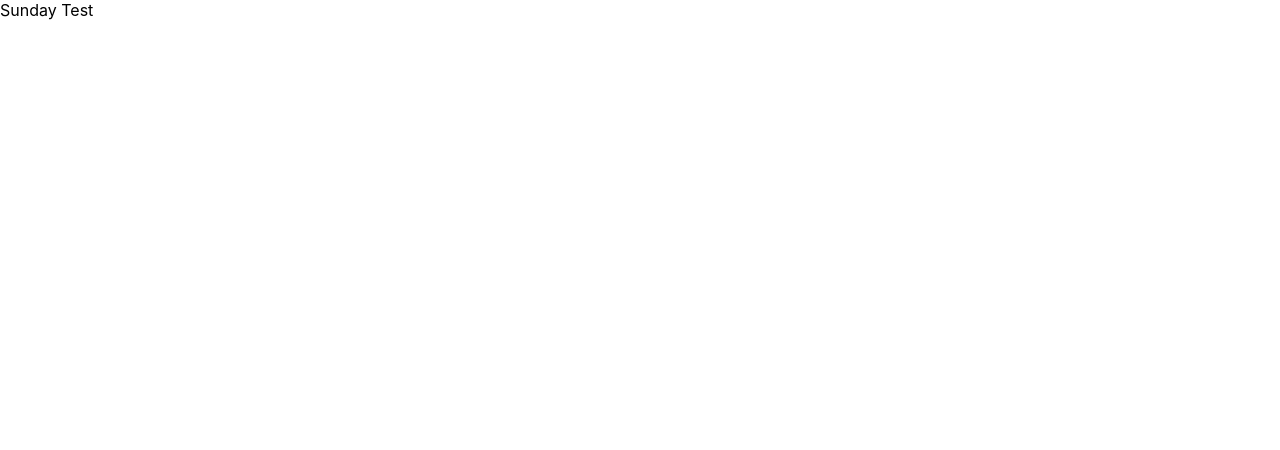
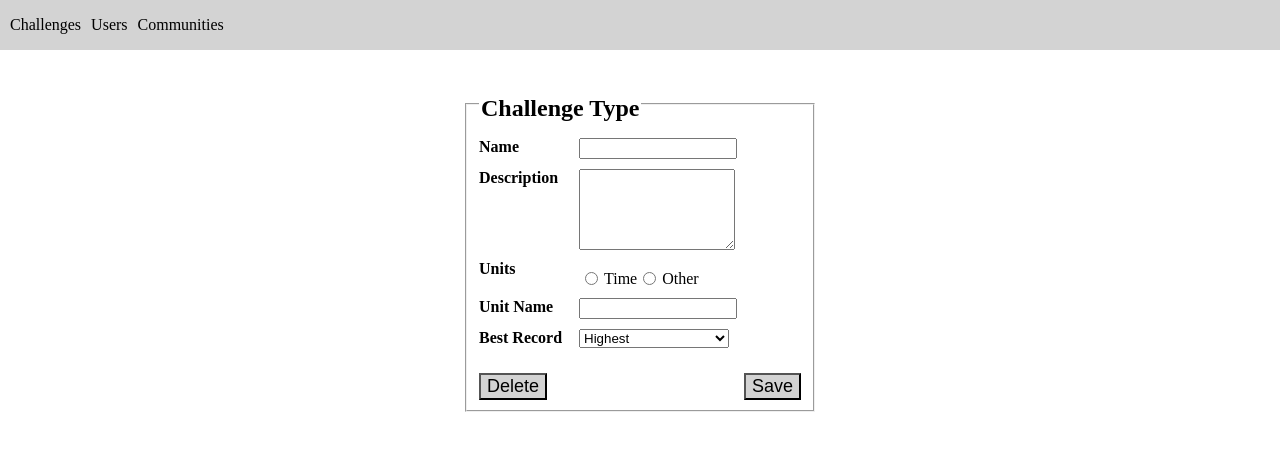
Before and after one commit to Drewlove/green-dragons-static-client, a React (Create React App) app: page /challenges/challenge-1 in a window 1280 px wide. Shown: the top 450 px of the page. Built offline with nearby package versions, Linux system fonts and the light colour scheme.

Commit message:
add nav bar, challenges list

```diff
--- a/package.json
+++ b/package.json
@@ -8,6 +8,7 @@
     "@testing-library/user-event": "^7.2.1",
     "react": "^16.13.1",
     "react-dom": "^16.13.1",
+    "react-router-dom": "^5.1.2",
     "react-scripts": "3.4.1"
   },
   "scripts": {
--- a/src/App.js
+++ b/src/App.js
@@ -1,10 +1,18 @@
 import React from 'react';
+import {Route} from 'react-router-dom'
+import Nav from './ReusableComponents/Nav'
+import ChallengesRouting from './Routing/ChallengesRouting'
+
+// import ChallengeTypesListContainer from './ListContainers/ChallengeTypesListContainer'
+// import UsersListContainer from './ListContainers/UsersListContainer'
+// import CommunitiesListContainer from './ListContainers/CommunitiesListContainer'
 
 function App() {
   return (
-    <div className="App">
-      Sunday Test
-    </div>
+    <>
+    <Nav/>
+      <Route path='/challenges' component={ChallengesRouting} />
+    </>
   );
 }
 
--- /dev/null
+++ b/src/Forms/ChallengesForm.js
@@ -0,0 +1,45 @@
+import React from 'react'
+
+const ChallengesForm = () => {
+    return(
+    <form>
+        <fieldset>
+        <legend>
+            <h2>Challenge Type</h2>
+        </legend>
+        <div>
+            <label>Name</label>
+            <input type='text'/>
+        </div>
+        <div>
+            <label>Description</label>
+            <textarea rows='5'></textarea>
+        </div>
+        <div>
+            <label>Units</label>
+            <div className='radio-wrapper'>
+                <input className='radio' type='radio' name='units' value='time'/>Time
+                <input className='radio' type='radio' name='units' value='other'/>Other
+            </div>
+        </div>
+        <div>
+            <label>Unit Name</label>
+            <input type='text'/>
+        </div>
+            <div>
+            <label>Best Record</label>
+            <select>
+            <option value='highest'>Highest</option>
+            <option value='lowest'>Lowest</option>
+            </select>
+        </div>
+        <section className='button-wrapper'>
+            <button>Delete</button>
+            <button>Save</button>
+        </section>
+        </fieldset>
+    </form>
+    )
+}
+
+export default ChallengesForm
--- /dev/null
+++ b/src/ListContainers/ChallengeTypesListContainer.js
@@ -0,0 +1,31 @@
+import React from 'react'
+import ListItem from '../ReusableComponents/ListItem'
+
+const ChallengeTypesListContainer = () => {
+
+    const challengesList = [
+        {name: 'Challenge 1', path: '/challenges/challenge-1', id: 1},
+        {name: 'Challenge 2', path: '/challenges/challenge-2', id: 2},
+        {name: 'Challenge 3', path: '/challenges/challenge-3', id: 3}
+    ]
+
+    const renderList = () => {
+        return challengesList.map(listItem => {
+            return (
+            <ListItem key={listItem.id} path={listItem.path}>
+                {listItem.name}
+                <div>Other Details</div>
+            </ListItem>
+            )
+        })
+    }
+
+    return(
+    <>
+    <h1>Challenges</h1>
+        {renderList()}
+    </>
+    )
+}
+
+export default ChallengeTypesListContainer
--- /dev/null
+++ b/src/ListContainers/CommunitiesListContainer.js
@@ -0,0 +1,29 @@
+import React from 'react'
+import ListItem from '../ReusableComponents/ListItem'
+
+const CommunitiesListContainer = () => {
+    const communitiesList = [
+        {name: 'Community 1', path: '/communities/communitiy-1', id: 1},
+        {name: 'Community 2', path: '/communities/communitiy-2', id: 2},
+        {name: 'Community 3', path: '/communities/communitiy-3', id: 3}
+    ]
+
+    const renderList = () => {
+        return communitiesList.map(listItem => {
+            return (
+            <ListItem key={listItem.id} path={listItem.path}>
+                {listItem.name}
+            </ListItem>
+            )
+        })
+    }
+
+    return(
+    <>
+    <h1>Communities</h1>
+        {renderList()}
+    </>
+    )
+}
+
+export default CommunitiesListContainer
--- /dev/null
+++ b/src/ListContainers/UsersListContainer.js
@@ -0,0 +1,29 @@
+import React from 'react'
+import ListItem from '../ReusableComponents/ListItem'
+
+const UsersListContainer = () => {
+    const usersList = [
+        {name: 'User 1', path: '/users/user-1', id: 1},
+        {name: 'User 2', path: '/users/user-2', id: 2},
+        {name: 'User 3', path: '/users/user-3', id: 3}
+    ]
+
+    const renderList = () => {
+        return usersList.map( listItem => {
+            return (
+            <ListItem key={listItem.id} path={listItem.path}>
+                {listItem.name}
+            </ListItem>
+            )
+        })
+    }
+
+    return(
+    <>
+    <h1>Users</h1>
+        {renderList()}
+    </>
+    )
+}
+
+export default UsersListContainer
--- /dev/null
+++ b/src/ReusableComponents/ListItem.js
@@ -0,0 +1,13 @@
+import React from 'react'
+
+const ListItem = (props) => {
+    return(
+    <li className='list-item-primary'>
+        <a href={props.path}>
+            {props.children}
+        </a>
+    </li>
+    )
+}
+
+export default ListItem
--- /dev/null
+++ b/src/ReusableComponents/Nav.js
@@ -0,0 +1,16 @@
+import React from 'react'
+import {Link} from 'react-router-dom'
+
+const Nav = () => {
+    return(
+        <nav>
+            <section className='nav-section'>
+                <Link to='/challenges'>Challenges</Link>
+                <Link to='/users'>Users</Link>
+                <Link to='/communities'>Communities</Link>
+            </section>
+        </nav>
+    )
+}
+
+export default Nav
--- /dev/null
+++ b/src/Routing/ChallengesRouting.js
@@ -0,0 +1,15 @@
+import React from 'react'
+import {Route, Switch} from 'react-router-dom'
+import ChallengeTypesListContainer from '../ListContainers/ChallengeTypesListContainer'
+import ChallengesForm from '../Forms/ChallengesForm'
+
+const ChallengesRouting = () => {
+    return(
+        <Switch>
+            <Route path='/challenges/:challenge_id' component={ChallengesForm} />
+            <Route path='/challenges' component={ChallengeTypesListContainer} />
+        </Switch>
+        )
+    }
+
+export default ChallengesRouting
--- a/src/index.css
+++ b/src/index.css
@@ -1,13 +1,113 @@
-body {
-  margin: 0;
-  font-family: -apple-system, BlinkMacSystemFont, 'Segoe UI', 'Roboto', 'Oxygen',
-    'Ubuntu', 'Cantarell', 'Fira Sans', 'Droid Sans', 'Helvetica Neue',
-    sans-serif;
-  -webkit-font-smoothing: antialiased;
-  -moz-osx-font-smoothing: grayscale;
+*{
+  margin: 0px;
 }
 
-code {
-  font-family: source-code-pro, Menlo, Monaco, Consolas, 'Courier New',
-    monospace;
+a{
+  text-decoration: none;
+  color: black;
 }
+
+nav{
+  position: sticky;
+  top: 0px;
+  background-color: lightgray;
+  height: 50px;
+  width: 100%;
+}
+
+header{
+  position: sticky;
+  top: 50px;
+  background-color: white;
+}
+
+h2{
+  text-align: center;
+  margin-top: 10px;
+}
+
+h3{
+  text-align: center;
+  margin-top: 10px;
+}
+
+form{
+  max-width: 350px;
+  margin: 0px auto;
+  border-radius: 5px;
+  margin-top: 25px;
+  padding: 10px;
+}
+
+form div{
+  margin-top: 10px;
+  display: flex;
+}
+
+form .button-wrapper{
+  display: flex;
+  justify-content: space-between;
+  margin-top: 25px;
+}
+
+form button{
+  background-color: lightgray;
+  font-size: 18px;
+}
+
+form button:hover{
+  cursor: pointer;
+}
+
+form input, textarea, select{
+  width: 150px;
+}
+
+form label{
+  width: 100px;
+  font-weight: bold;
+}
+
+form .radio{
+  width: 25px;
+}
+
+form .radio-wrapper{
+  display: flex;
+  align-items: center;
+}
+
+.list-item-primary{
+  margin: 10px auto;
+  list-style: none;
+  border: 1px solid black;
+  min-width: 150px;
+  max-width: 500px;
+  height: 50px;
+  line-height: 50px;
+  border-radius: 5px;
+}
+
+.list-item-primary a{
+  display: flex;
+  justify-content: space-around;
+}
+
+.list-item-primary:hover{
+  box-shadow: 2px 2px 2px black;
+  cursor: pointer;
+}
+
+.list-item-primary:hover a{
+  color: gray;
+}
+
+.nav-section{
+  display: flex;
+  align-items: center;
+  height: 100%;
+}
+
+.nav-section a{
+  margin-left: 10px;
+}
--- a/src/index.js
+++ b/src/index.js
@@ -1,14 +1,17 @@
 import React from 'react';
 import ReactDOM from 'react-dom';
+import {BrowserRouter} from 'react-router-dom'
 import './index.css';
 import App from './App';
 import * as serviceWorker from './serviceWorker';
 console.log(process.env)
 
 ReactDOM.render(
-  <React.StrictMode>
-    <App />
-  </React.StrictMode>,
+  <BrowserRouter>
+    <React.StrictMode>
+      <App />
+    </React.StrictMode>
+  </BrowserRouter>,
   document.getElementById('root')
 );
 
```
Also changed, not shown: src/ListContainers/DragonBucksListContainer.js (added, +30 -0 lines), src/logo.svg (deleted), 1 other file (tests, documents, lock files or other folders).
